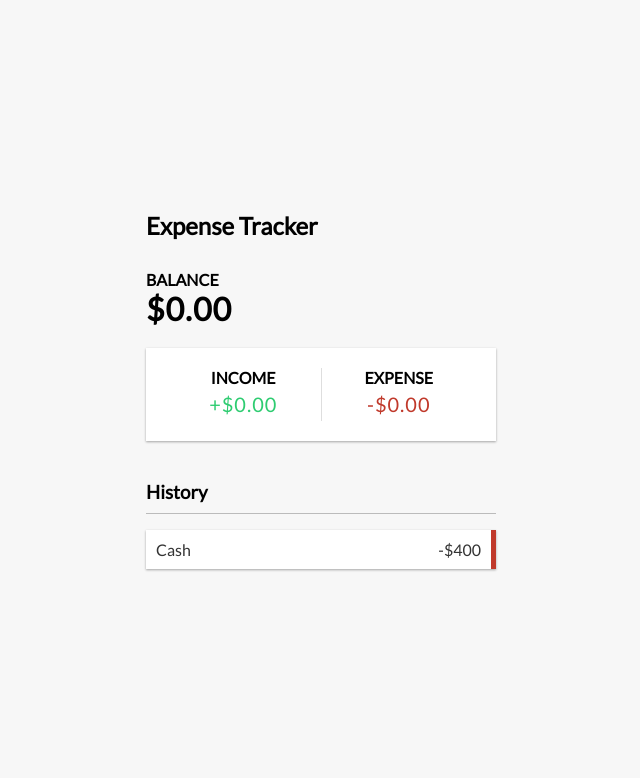
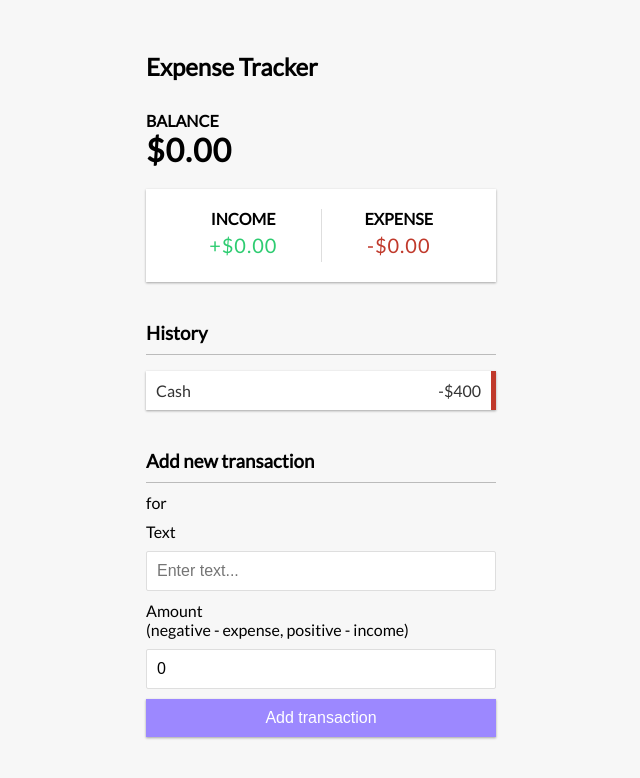
Before and after one commit to Irungaray/ExpenseTracker, a React (Create React App) app: page / in a window 1280 px wide. Shown: the top 778 px of the page, without its empty margins (319-959 px from the left). Built offline with nearby package versions, Linux system fonts and the light colour scheme.

Commit message:
Added Components

```diff
--- a/src/App.js
+++ b/src/App.js
@@ -4,6 +4,7 @@ import { Header } from './components/Header';
 import { Balance } from './components/Balance';
 import { IncomeExpenses } from './components/IncomeExpenses';
 import { TransactionList } from './components/TransactionList';
+import { AddTransaction } from './components/AddTransaction';
 
 import './App.css';
 
@@ -15,6 +16,7 @@ function App() {
         <Balance />
         <IncomeExpenses />
         <TransactionList />
+        <AddTransaction />
       </div>
     </div>
   );
--- a/src/components/AddTransaction.js
+++ b/src/components/AddTransaction.js
@@ -10,14 +10,24 @@ export const AddTransaction = () => {
             <form> for
                 <div className="form-control">
                     <label htmlFor="text">Text</label>
-                    <input type="text" value={} placeholder="Enter text..." />
+                    <input
+                        type="text"
+                        value={text}
+                        onChange={(e) => setText(e.target.value)}
+                        placeholder="Enter text..."
+                    />
                 </div>
                 <div className="form-control">
                     <label htmlFor="amount">
                         Amount <br />
                         (negative - expense, positive - income)
                     </label>
-                    <input type="number" placeholder="Enter amount..." />
+                    <input
+                        type="number"
+                        value={amount}
+                        onChange={(e) => setAmount(e.target.value)}
+                        placeholder="Enter amount..."
+                    />
                 </div>
                 <button className="btn">Add transaction</button>
             </form>
```
